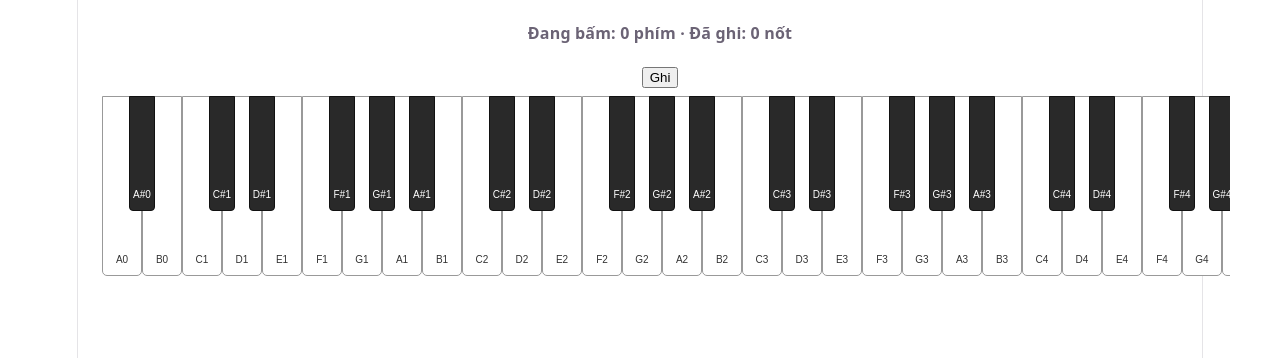
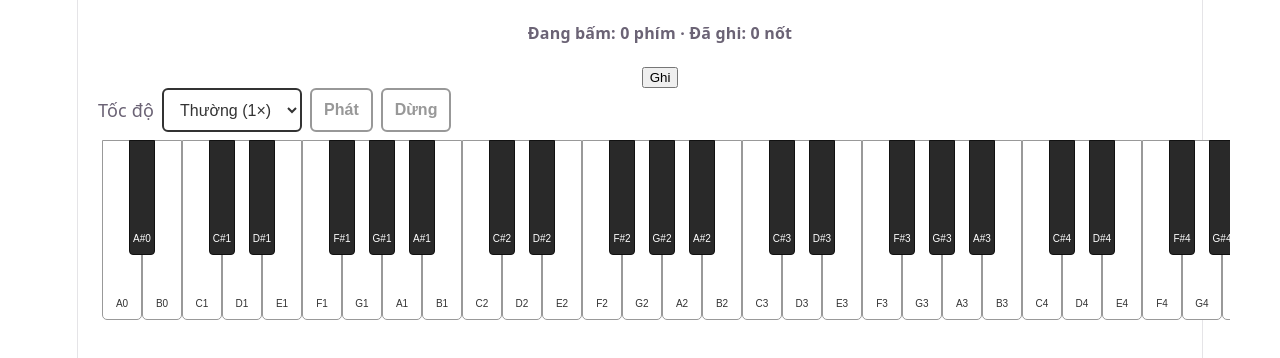
Before and after one commit to lqnanh/24521155_LeNguyenNgoc_Lab3, a React (Vite) app in the folder hw2/: page / in a window 1280 px wide. Shown: the top 358 px of the page. Built offline with nearby package versions, Linux system fonts and the light colour scheme.

Commit message:
feat(hw2): async replay with speed and stop

```diff
--- a/hw2/src/PianoKeyboard.jsx
+++ b/hw2/src/PianoKeyboard.jsx
@@ -1,4 +1,4 @@
-import { useCallback, useEffect, useRef, useState } from "react";
+import { useCallback, useEffect, useId, useRef, useState } from "react";
 import { PIANO_KEYS } from "./GrandPiano88/pianoKeys";
 import PianoKey from "./GrandPiano88/PianoKey";
 import { PolyphonicSynth } from "./audio/PolyphonicSynth";
@@ -7,13 +7,82 @@ import styles from "./PianoKeyboard.module.css";
 // Tra cứu thông tin phím theo midi, tạo một lần ở cấp module
 const KEY_BY_MIDI = new Map(PIANO_KEYS.map((key) => [key.midi, key]));
 
+// Các tốc độ phát lại được phép
+const PLAYBACK_SPEEDS = [
+  { value: 0.5, label: "Chậm (0.5×)" },
+  { value: 1, label: "Thường (1×)" },
+  { value: 2, label: "Nhanh (2×)" },
+];
+
+/**
+ * Chờ ms mili giây. Có thể bị hủy sớm bằng cancelSleeps.
+ * @param {number} ms
+ * @param {{ timers: Set<object> }} controller
+ * @returns {Promise<void>}
+ */
+function sleep(ms, controller) {
+  return new Promise((resolve) => {
+    const entry = { timer: null, resolve };
+    entry.timer = setTimeout(() => {
+      controller.timers.delete(entry);
+      resolve();
+    }, ms);
+    controller.timers.add(entry);
+  });
+}
+
+/**
+ * Hủy tất cả các lần chờ đang có và giải phóng promise của chúng ngay lập tức.
+ * @param {{ timers: Set<object> }} controller
+ */
+function cancelSleeps(controller) {
+  for (const entry of controller.timers) {
+    clearTimeout(entry.timer);
+    entry.resolve();
+  }
+  controller.timers.clear();
+}
+
+/**
+ * Phát lại các sự kiện theo thứ tự FIFO. Mỗi nốt tắt sau durationMs,
+ * nhưng không chặn việc bật nốt kế tiếp.
+ * @param {Array<{ midi: number, durationMs: number, deltaMs: number }>} events
+ * @param {number} speed
+ * @param {{ cancelled: boolean, timers: Set<object>, playingMidis: Set<number> }} controller
+ * @param {PolyphonicSynth} synth
+ */
+async function playEvents(events, speed, controller, synth) {
+  const releases = [];
+
+  for (const event of events) {
+    await sleep(event.deltaMs / speed, controller);
+    if (controller.cancelled) return;
+
+    synth.noteOn(event.midi);
+    controller.playingMidis.add(event.midi);
+
+    releases.push(
+      sleep(event.durationMs / speed, controller).then(() => {
+        if (controller.cancelled) return;
+        synth.noteOff(event.midi);
+        controller.playingMidis.delete(event.midi);
+      })
+    );
+  }
+
+  await Promise.all(releases);
+}
+
 function PianoKeyboard() {
   const [pressedKeys, setPressedKeys] = useState(() => new Set());
   const [activeMidi, setActiveMidi] = useState(PIANO_KEYS[0].midi);
   const [isRecording, setIsRecording] = useState(false);
   const [recording, setRecording] = useState(() => []);
+  const [isPlaying, setIsPlaying] = useState(false);
+  const [speed, setSpeed] = useState(1);
   const keyboardRef = useRef(null);
   const [synth] = useState(() => new PolyphonicSynth());
+  const speedId = useId();
 
   // Ref để handler đọc trạng thái mới nhất mà không phải đưa vào deps
   const isRecordingRef = useRef(false);
@@ -21,10 +90,29 @@ function PianoKeyboard() {
   const lastPressAtRef = useRef(null);
   const heldNotesRef = useRef(new Map()); // midi → { id, pressedAt }
   const nextIdRef = useRef(0);
+  const playbackRef = useRef(null); // { cancelled, timers, playingMidis } khi đang phát
+
+  // Dừng phát lại: hủy các lần chờ, tắt các nốt đang phát, rồi xóa trạng thái phát
+  const stopPlayback = useCallback(() => {
+    const controller = playbackRef.current;
+    if (!controller) return;
+
+    controller.cancelled = true;
+    cancelSleeps(controller);
+
+    for (const midi of controller.playingMidis) {
+      synth.noteOff(midi);
+    }
+    controller.playingMidis.clear();
+
+    playbackRef.current = null;
+    setIsPlaying(false);
+  }, [synth]);
 
   // Dọn âm thanh khi unmount hoặc khi rời khỏi trang
   useEffect(() => {
     const handlePageHide = () => {
+      stopPlayback();
       synth.dispose();
     };
 
@@ -32,9 +120,10 @@ function PianoKeyboard() {
 
     return () => {
       window.removeEventListener("pagehide", handlePageHide);
+      stopPlayback();
       synth.dispose();
     };
-  }, [synth]);
+  }, [synth, stopPlayback]);
 
   // Bấm phím: phát âm, thêm MIDI vào Set, và nếu đang ghi thì xếp nốt vào hàng đợi
   const handlePress = useCallback(
@@ -107,6 +196,8 @@ function PianoKeyboard() {
 
   // Bật hoặc tắt ghi âm. Bật ghi sẽ xóa lần ghi trước.
   const handleToggleRecord = useCallback(() => {
+    if (playbackRef.current) return;
+
     if (!isRecordingRef.current) {
       isRecordingRef.current = true;
       startedAtRef.current = performance.now();
@@ -136,6 +227,36 @@ function PianoKeyboard() {
             : event
         )
       );
+    }
+  }, []);
+
+  // Phát lại đoạn đã ghi, theo tốc độ đang chọn
+  const handlePlay = useCallback(() => {
+    if (playbackRef.current || isRecordingRef.current || recording.length === 0) {
+      return;
+    }
+
+    const controller = {
+      cancelled: false,
+      timers: new Set(),
+      playingMidis: new Set(),
+    };
+    playbackRef.current = controller;
+    setIsPlaying(true);
+
+    playEvents(recording, speed, controller, synth).finally(() => {
+      if (playbackRef.current !== controller) return;
+
+      playbackRef.current = null;
+      setIsPlaying(false);
+    });
+  }, [recording, speed, synth]);
+
+  // Đổi tốc độ, chỉ nhận các giá trị trong PLAYBACK_SPEEDS
+  const handleSpeedChange = useCallback((event) => {
+    const next = Number(event.target.value);
+    if (PLAYBACK_SPEEDS.some((option) => option.value === next)) {
+      setSpeed(next);
     }
   }, []);
 
@@ -175,6 +296,9 @@ function PianoKeyboard() {
       ?.focus();
   }
 
+  // Trạng thái suy ra được, tính trực tiếp khi render
+  const canPlay = !isPlaying && !isRecording && recording.length > 0;
+
   return (
     <main className={styles.piano}>
       <header className={styles.toolbar}>
@@ -184,16 +308,55 @@ function PianoKeyboard() {
           {isRecording
             ? `Đang ghi: ${recording.length} nốt`
             : `Đã ghi: ${recording.length} nốt`}
+          {isPlaying ? " · Đang phát" : ""}
         </output>
 
         <button
           type="button"
           className={styles.recordButton}
           aria-pressed={isRecording}
+          disabled={isPlaying}
           onClick={handleToggleRecord}
         >
           Ghi
         </button>
+
+        <fieldset className={styles.playback}>
+          <legend className={styles.visuallyHidden}>Phát lại</legend>
+
+          <label htmlFor={speedId}>Tốc độ</label>
+          <select
+            id={speedId}
+            className={styles.select}
+            value={speed}
+            disabled={isPlaying}
+            onChange={handleSpeedChange}
+          >
+            {PLAYBACK_SPEEDS.map((option) => (
+              <option key={option.value} value={option.value}>
+                {option.label}
+              </option>
+            ))}
+          </select>
+
+          <button
+            type="button"
+            className={styles.controlButton}
+            disabled={!canPlay}
+            onClick={handlePlay}
+          >
+            Phát
+          </button>
+
+          <button
+            type="button"
+            className={styles.controlButton}
+            disabled={!isPlaying}
+            onClick={stopPlayback}
+          >
+            Dừng
+          </button>
+        </fieldset>
       </header>
 
       <section
--- a/hw2/src/PianoKeyboard.module.css
+++ b/hw2/src/PianoKeyboard.module.css
@@ -50,6 +50,54 @@
   z-index: 2;
 }
 
+.playback {
+  display: flex;
+  flex-wrap: wrap;
+  align-items: center;
+  gap: 8px;
+  margin: 0;
+  padding: 0;
+  border: 0;
+}
+
+.visuallyHidden {
+  position: absolute;
+  width: 1px;
+  height: 1px;
+  overflow: hidden;
+  clip: rect(0 0 0 0);
+  white-space: nowrap;
+}
+
+.select,
+.controlButton {
+  min-height: 44px;
+  min-width: 44px;
+  padding: 0 12px;
+  font-size: 16px;
+  border: 2px solid #333;
+  border-radius: 6px;
+  background-color: #fff;
+  color: #333;
+}
+
+.controlButton {
+  font-weight: 600;
+  cursor: pointer;
+}
+
+.recordButton:disabled,
+.select:disabled,
+.controlButton:disabled {
+  opacity: 0.5;
+  cursor: not-allowed;
+}
+
+.select:focus-visible,
+.controlButton:focus-visible {
+  outline: 3px solid #d4453a;
+  outline-offset: 2px;
+}
 
 /* MIDI -> số thứ tự (từ 1) của phím trắng đứng ngay trước phím đen */
 .keyboard > button[data-midi="22"] { --col:1; }
```
